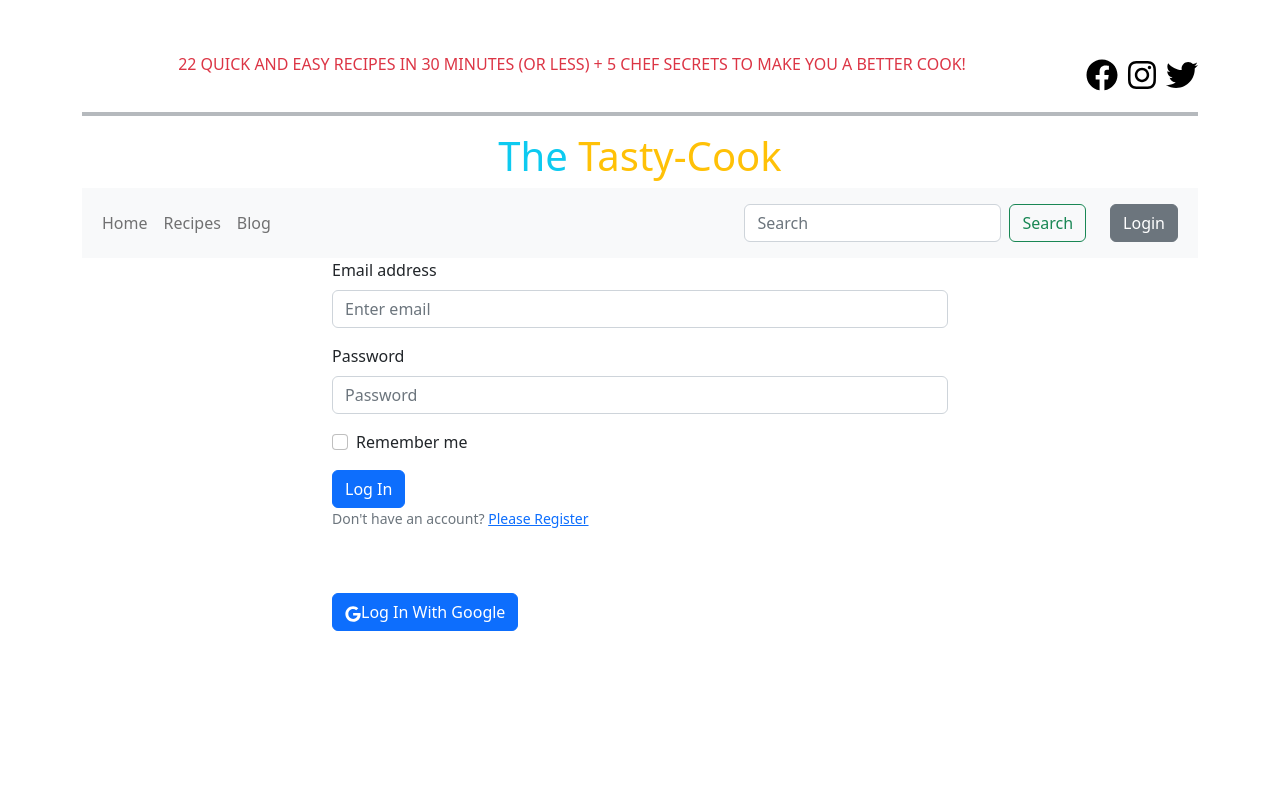
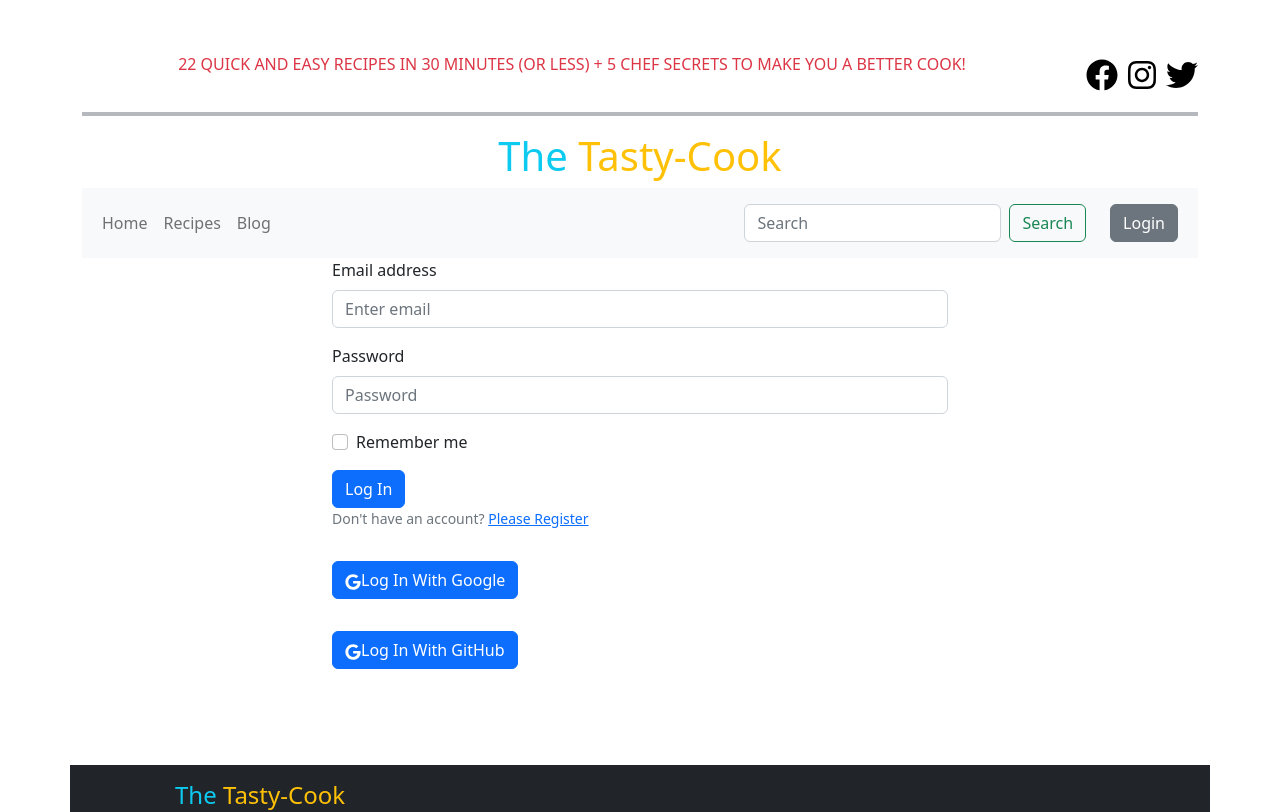
Before and after one commit to mohsin6862/the-tasty-cook-client, a React (Vite) app: page /login in a window 1280 px wide. Shown: the top 812 px of the page. Built offline with nearby package versions, Linux system fonts and the light colour scheme; no server answers.

Commit message:
login with git hub added

```diff
--- a/src/components/Login/Login.jsx
+++ b/src/components/Login/Login.jsx
@@ -2,49 +2,61 @@ import React, { useContext } from 'react';
 import { Button, Container, Form } from 'react-bootstrap';
 import { Link, useLocation, useNavigate } from 'react-router-dom';
 import { AuthContext } from '../../provider/AuthProvider';
-import { GoogleAuthProvider, getAuth, signInWithPopup } from 'firebase/auth';
+import { GithubAuthProvider, GoogleAuthProvider, getAuth, signInWithPopup } from 'firebase/auth';
 import app from '../../firebase/firebase.config';
 import { FaArrowDown, FaArrowRight, FaGoogle } from 'react-icons/fa';
+import Footer from '../Footer/Footer';
 
 
 
 
 const LogIn = () => {
-    const {signIn}= useContext(AuthContext);
+  const { signIn } = useContext(AuthContext);
   const navigate = useNavigate()
   const location = useLocation()
   const from = location.state?.from?.pathname || '/recipes';
   const GoogleProvider = new GoogleAuthProvider();
+  const GithubProvider = new GithubAuthProvider();
   const auth = getAuth(app);
 
 
-    const handleLogin =(event)=>{
+  const handleLogin = (event) => {
     event.preventDefault();
     const form = event.target;
     const email = form.email.value;
-        const password= form.password.value;
-        console.log(email,password)
-        signIn(email,password)
-        .then(result=>{
+    const password = form.password.value;
+    console.log(email, password)
+    signIn(email, password)
+      .then(result => {
         const loggedUser = result.user;
         console.log(loggedUser)
         navigate(from)
       })
-        .catch(error=>{
+      .catch(error => {
         console.log(error.message)
       })
   }
-    const  handleGoogle=()=>{
-      signInWithPopup(auth,GoogleProvider)
-      .then(result=>{
+  const handleGoogle = () => {
+    signInWithPopup(auth, GoogleProvider)
+      .then(result => {
         const signed = result.user
       })
-      .catch(error=>{
+      .catch(error => {
         console.log(error)
       })
 
   }
+  const handleGitHub = () => {
+    signInWithPopup(auth, GithubProvider)
+      .then(result => {
+        const signedWithGit = result.user
+      })
+      .catch(error => {
+        console.log(error.message)
+      })
+  }
   return (
+    <div>
       <Container className='w-50 '>
 
         <Form onSubmit={handleLogin}>
@@ -73,12 +85,20 @@ const LogIn = () => {
 
           </Form.Text>
         </Form>
-    <Button className='my-5' onClick={handleGoogle} variant="primary" type="submit"> <FaGoogle></FaGoogle>
+        <div className=''>
+          <p>
+            <Button className='my-3' onClick={handleGoogle} variant="primary" type="submit"> <FaGoogle></FaGoogle>
               Log In With Google
             </Button>
-
+          </p>
+          <Button className='mb-5' onClick={handleGitHub} variant="primary" type="submit"> <FaGoogle></FaGoogle>
+            Log In With GitHub
+          </Button>
+        </div>
 
       </Container>
+      <Footer></Footer>
+    </div>
   );
 };
 
```
Lines whose indentation alone changed are shown as unchanged.
